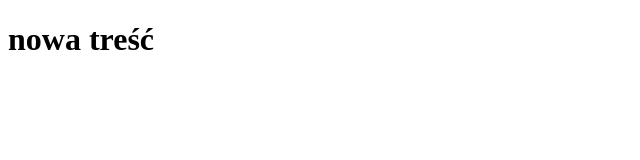
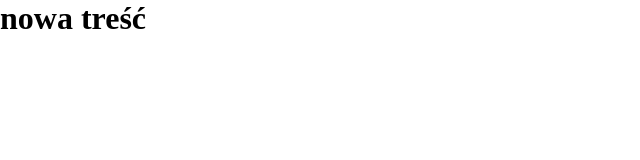
Before and after one commit to dawtom97/grid-repo, a plain HTML site: page index.html in a window 1280 px wide. Shown: the whole page, without its empty margins (0-640 px from the left). Drawn offline with Linux system fonts and the light colour scheme.

Commit message:
css file created

```diff
--- a/index.html
+++ b/index.html
@@ -4,6 +4,7 @@
     <meta charset="UTF-8">
     <meta name="viewport" content="width=device-width, initial-scale=1.0">
     <title>Document</title>
+    <link rel="stylesheet" href="./main.css">
 </head>
 <body>
     <h1>nowa treść</h1>
--- /dev/null
+++ b/main.css
@@ -0,0 +1,5 @@
+* {
+    margin: 0;
+    padding: 0;
+    box-sizing: border-box;
+}
```
